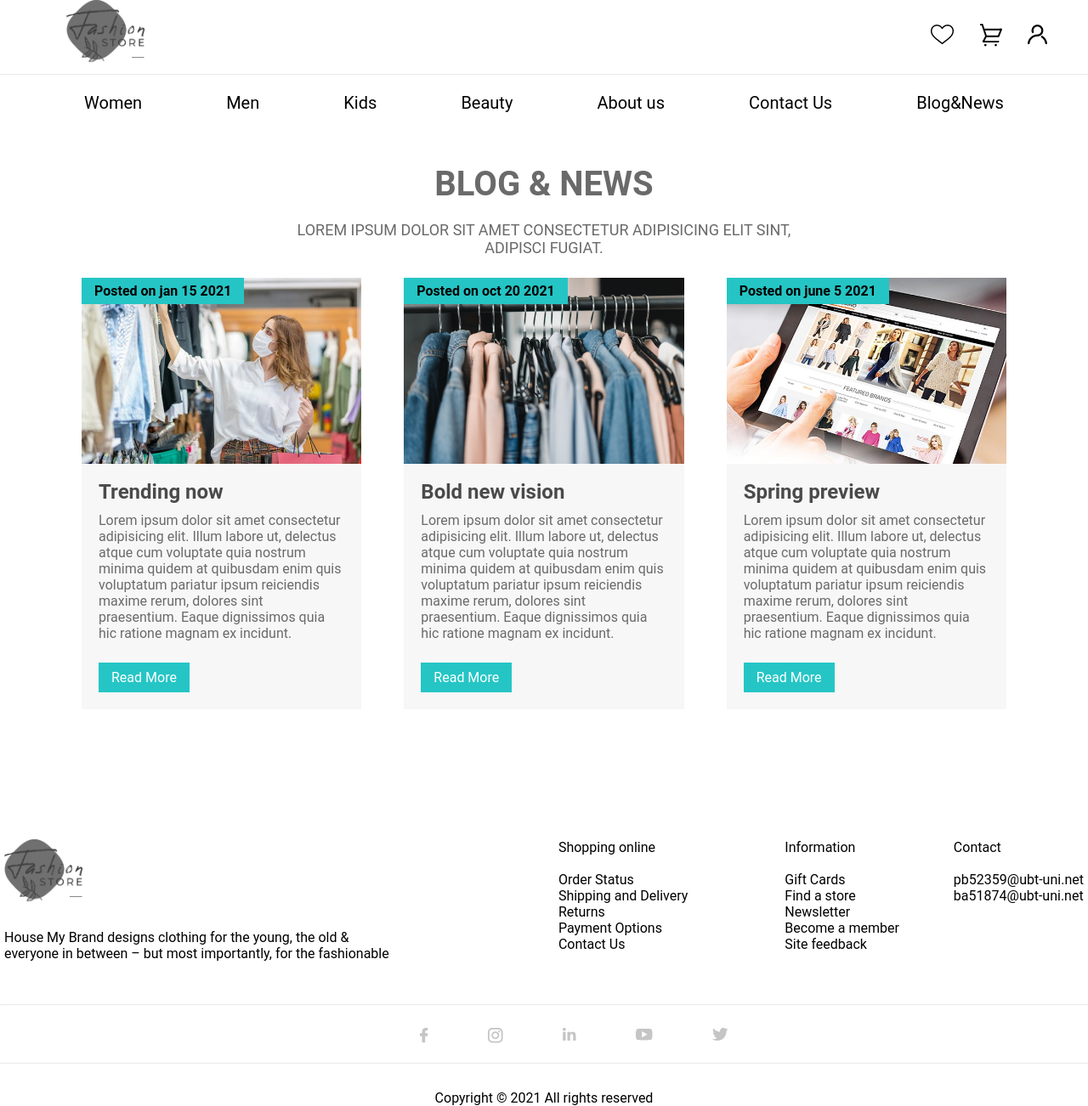
After one commit to blertaaliu6/WEB-Project, a PHP site: the page made by blog&news.html in a window 1280 px wide. The commit adds this page. Shown: the whole page at 85% size. Run offline with PHP 8.4, Linux system fonts and the light colour scheme.

Commit message:
tenthcommit

```diff
--- a/Register.html
+++ b/Register.html
@@ -29,6 +29,7 @@
                 <li class="nav-item"><a href="beauty.html" class="nav-links">Beauty</a></li>
                 <li class="nav-item"><a href="about.html" class="nav-links">About us</a></li>
                 <li class="nav-item"><a href="contact.html" class="nav-links">Contact Us</a></li>
+                <li class="nav-item"><a href="blog&news.html" class="nav-links">Blog&News</a></li>
                 </ul>
           </nav>
       </header>
--- a/about.html
+++ b/about.html
@@ -33,6 +33,7 @@
               <li class="nav-item"><a href="beauty.html" class="nav-links">Beauty</a></li>
               <li class="nav-item"><a href="about.html" class="nav-links">About us</a></li>
               <li class="nav-item"><a href="contact.html" class="nav-links">Contact Us</a></li>
+              <li class="nav-item"><a href="blog&news.html" class="nav-links">Blog&News</a></li>
 
 
 
--- a/beauty.html
+++ b/beauty.html
@@ -36,6 +36,7 @@
               <li class="nav-item"><a href="beauty.html" class="nav-links">Beauty</a></li>
               <li class="nav-item"><a href="about.html" class="nav-links">About us</a></li>
               <li class="nav-item"><a href="contact.html" class="nav-links">Contact Us</a></li>
+              <li class="nav-item"><a href="blog&news.html" class="nav-links">Blog&News</a></li>
 
              </ul>
           </nav>
--- /dev/null
+++ b/blog&news.html
@@ -0,0 +1,198 @@
+<!DOCTYPE html>
+<html lang="en">
+<head>
+    <meta charset="UTF-8">
+    <meta http-equiv="X-UA-Compatible" content="IE=edge">
+    <meta name="viewport" content="width=device-width, initial-scale=1.0">
+    <title>Document</title>
+    <link rel="stylesheet" href="css/blog&news.css">
+</head>
+<body>
+    <header class="header">
+        <div class="top-nav">
+            <div class="container d-flex">
+                <a href="home.html"><img class="logo" src="img/logo-5.png" alt=""></a>
+                <ul class="d-flex">
+                    <li><a href=""><img src="img/6f0a18fad030e38fc7194c6a4c334793.png" alt=""></a></li>
+                    <li><a href=""><img src="img/bdcb0c3f6d67999723518ef3c2ad5494.png" alt=""></a></li>
+                    <li><a href="signin.html"><img src="img/674aaa8a5939fb3fb007e77121fb1581.png" alt=""></a></li>
+                </ul>
+            </div>
+        </div>
+        <hr>
+
+        <nav class="navigation">
+           <ul class="nav-center d-flex">
+                    <li class="nav-item"><a href="womens.html" class="nav-links">Women</a></li>
+                    <li class="nav-item"><a href="men.html" class="nav-links">Men</a></li>
+                    <li class="nav-item"><a href="kids.html" class="nav-links">Kids</a></li>
+                    <li class="nav-item"><a href="beauty.html" class="nav-links">Beauty</a></li>
+                    <li class="nav-item"><a href="about.html" class="nav-links">About us</a></li>
+                    <li class="nav-item"><a href="contact.html" class="nav-links">Contact Us</a></li>
+                    <li class="nav-item"><a href="blog&news.html" class="nav-links">Blog&News</a></li>
+
+             </ul>
+          </nav>
+      </header>
+    <div class="blog-section">
+        <div class="section-content blog">
+            <div class="title">
+                <h2>Blog & News</h2>
+                <p>
+                    Lorem ipsum dolor sit amet consectetur adipisicing elit
+                    Sint, adipisci fugiat.
+                </p>
+            </div>
+            <div class="cards">
+                <div class="card">
+                    <div class="image-section">
+                        <img src="img/blog-news1.jpg" alt="">
+                    </div>
+                    <div class="article">
+                        <h4>Trending now</h4>
+                        <p>
+                            Lorem ipsum dolor sit amet consectetur adipisicing elit.
+                             Illum labore ut, delectus atque cum voluptate quia
+                             nostrum minima quidem at quibusdam enim quis
+                             voluptatum pariatur ipsum reiciendis maxime rerum,
+                             dolores sint praesentium. Eaque dignissimos
+                            quia hic ratione magnam ex incidunt.
+                             </p>
+                        </div>
+                    <div class="blog-view">
+                        <a href="https://guides.loc.gov/fashion-industry" class="button">Read More</a>
+                    </div>
+                    <div class="posted-date">
+                        <p>Posted on jan 15 2021</p>
+                    </div>
+                </div>
+                <div class="card">
+                    <div class="image-section">
+                        <img src="img/blog-news2.jpg" alt="">
+                    </div>
+                    <div class="article">
+                        <h4>Bold new vision</h4>
+                        <p>
+                            Lorem ipsum dolor sit amet consectetur adipisicing elit.
+                             Illum labore ut, delectus atque cum voluptate quia
+                             nostrum minima quidem at quibusdam enim quis
+                             voluptatum pariatur ipsum reiciendis maxime rerum,
+                             dolores sint praesentium. Eaque dignissimos
+                            quia hic ratione magnam ex incidunt.
+                             </p>
+                        </div>
+                    <div class="blog-view">
+                        <a href="https://guides.loc.gov/fashion-industry" class="button">Read More</a>
+                    </div>
+                    <div class="posted-date">
+                        <p>Posted on oct 20 2021</p>
+                    </div>
+                </div>
+                <div class="card">
+                    <div class="image-section">
+                        <img src="img/blog-news3.jpg" alt="">
+                    </div>
+                    <div class="article">
+                        <h4>Spring preview</h4>
+                        <p>
+                            Lorem ipsum dolor sit amet consectetur adipisicing elit.
+                             Illum labore ut, delectus atque cum voluptate quia
+                             nostrum minima quidem at quibusdam enim quis
+                             voluptatum pariatur ipsum reiciendis maxime rerum,
+                             dolores sint praesentium. Eaque dignissimos
+                            quia hic ratione magnam ex incidunt.
+                             </p>
+                        </div>
+                    <div class="blog-view">
+                        <a href="https://guides.loc.gov/fashion-industry" class="button">Read More</a>
+                    </div>
+                    <div class="posted-date">
+                        <p>Posted on june 5 2021</p>
+                    </div>
+                </div>
+            </div>
+        </div>
+    </div>
+
+    <footer>
+        <div class="footer1">
+          <div class="footer-icon">
+            <img class="logo"  src="img/logo-5.png" alt="">
+
+          </div>
+          <br>
+          <div class="footer-text">
+            <p>House My Brand designs clothing for the young, the old & <br>
+              everyone in between – but most importantly, for the fashionable</p>
+          </div>
+
+
+        </div>
+
+        <div class="footer2">
+
+         <ul class="ul-footer">
+
+          <li>Shopping online</li>
+          <br>
+          <li>Order Status</li>
+          <li>Shipping and Delivery</li>
+          <li>Returns</li>
+          <li>Payment Options</li>
+          <li>Contact Us</li>
+
+         </ul>
+        </div>
+
+
+
+        <div class="footer3">
+
+          <ul class="ul-footer2">
+
+           <li class="li11" >Information</li>
+           <br>
+           <li>Gift Cards</li>
+           <li>Find a store</li>
+           <li>Newsletter</li>
+           <li>Become a member</li>
+           <li>Site feedback</li>
+
+          </ul>
+         </div>
+
+
+         <div class="footer4">
+
+          <ul class="ul-footer3">
+
+           <li>Contact</li>
+           <br>
+           <li>pb52359@ubt-uni.net</li>
+           <li>ba51874@ubt-uni.net</li>
+
+
+          </ul>
+         </div>
+
+
+      </footer>
+
+        <hr>
+
+        <div class="socialmedia">
+          <div><img src="img/facebook.png" alt=""></div>
+          <div><img src="img/instagram.png" alt=""></div>
+          <div><img src="img/linkedin.png" alt=""></div>
+          <div><img src="img/youtube.png" alt=""></div>
+          <div><img src="img/twiter.png" alt=""></div>
+
+        </div>
+        <br>
+
+        <hr>
+        <div class="teDrejtat">
+          <p>Copyright © 2021 All rights reserved</p>
+        </div>
+</body>
+</html>
--- a/contact.html
+++ b/contact.html
@@ -11,7 +11,7 @@
     <header class="header">
         <div class="top-nav">
             <div class="container d-flex">
-                <a href="home.html"><img class="logo" src="img/logo-8.png" alt=""></a>
+                <a href="home.html"><img class="logo" src="img/logo-7.png" alt=""></a>
                 <ul class="d-flex">
                     <li><a href=""><img src="img/6f0a18fad030e38fc7194c6a4c334793.png" alt=""></a></li>
                     <li><a href=""><img src="img/bdcb0c3f6d67999723518ef3c2ad5494.png" alt=""></a></li>
@@ -29,6 +29,7 @@
                     <li class="nav-item"><a href="beauty.html" class="nav-links">Beauty</a></li>
                     <li class="nav-item"><a href="about.html" class="nav-links">About us</a></li>
                     <li class="nav-item"><a href="contact.html" class="nav-links">Contact Us</a></li>
+                    <li class="nav-item"><a href="blog&news.html" class="nav-links">Blog&News</a></li>
 
              </ul>
           </nav>
@@ -60,7 +61,7 @@
         <footer>
           <div class="footer1">
             <div class="footer-icon">
-              <img class="logo"  src="img/logo-8.png" alt="">
+              <img class="logo"  src="img/logo-7.png" alt="">
 
             </div>
             <br>
--- /dev/null
+++ b/css/blog&news.css
@@ -0,0 +1,231 @@
+/*==========NavBar===========*/
+*{
+    margin: 0;
+    padding: 0;
+    box-sizing: border-box;
+    font-family: 'Roboto', sans-serif;
+}
+
+.header{
+    z-index: 1000;
+
+}
+
+a {
+    text-decoration: none;
+    color: var(--black);
+  }
+
+  li {
+    list-style: none;
+  }
+
+  .container {
+    max-width: 114rem;
+    margin: 0 auto;
+    padding: 0 3rem;
+
+  }
+
+  .d-flex {
+    display: flex;
+    align-items: center;
+  }
+
+  .top-nav div {
+      justify-content: space-between;
+
+  }
+
+  .top-nav a {
+      padding-left: 30px;
+  }
+  .nav-center{
+    justify-content: space-between;
+    justify-content: space-evenly;
+
+
+  }
+
+  .nav-center li:hover{
+    color: #25c5c5;
+    text-decoration: underline #25c5c5;
+    font-weight: bold;
+  }
+
+ .nav-center li {
+    padding-top: 20px;
+    font-size: 20px;
+
+    color: black;
+
+ }
+
+ .nav-center ul {
+   text-align: center;
+ }
+
+
+.logo {
+  width: 100px;
+
+}
+
+/*================================*/
+/*==========Blog & News===========*/
+.blog-section{
+    width: 100%;
+}
+
+.blog-section .section-content{
+    width: 85%;
+    margin: 20px auto;
+}
+
+.blog-section .section-content .title{
+    width: 60%;
+    text-align: center;
+    margin: auto;
+}
+
+.blog-section .section-content .title h2{
+    padding-top: 40px;
+    font-size: 40px;
+    color: #6a6a6a;
+    text-transform: uppercase;
+    padding-bottom: 20px;
+}
+
+.blog-section .section-content .title p{
+    font-size: 18px;
+    color: #6a6a6a;
+    text-transform: uppercase;
+}
+
+.blog-section .section-content .cards{
+    display: grid;
+    grid-template-columns: repeat(3,1fr);
+    grid-gap: 50px;
+    margin: 25px auto;
+}
+
+.blog-section .section-content .cards .card{
+    width: 100%;
+    background-color: #f7f7f7;
+    position: relative;
+}
+
+.blog-section .section-content .cards .card img{
+    width: 100%;
+    height:auto ;
+}
+
+.blog-section .section-content .cards .card .article{
+    padding: 15px 20px;
+}
+
+.blog-section .section-content .cards .card .article h4{
+   font-size: 24px;
+   color: #4a4a4a;
+}
+
+
+.blog-section .section-content .cards .card .article p{
+    font-size: 16px;
+    margin: 10px 0px;
+    color: #6a6a6a;
+ }
+
+ .blog-section .section-content .cards .card a{
+     text-decoration: none;
+     display: inline-block;
+     background-color: #25c5c5;
+     padding: 8px 15px;
+     margin-left: 20px;
+     color: #fff;
+     margin-bottom: 20px;
+ }
+
+ .blog-section .section-content .cards .card .posted-date p{
+     font-weight: 600;
+     position: absolute;
+     top: 0;
+     left: 0;
+     display: inline-block;
+     background-color:#25c5c5 ;
+     padding: 6px 15px;
+ }
+
+@media screen and (max-width:992px){
+    .blog-section .section-content .cards{
+        grid-template-columns: repeat(2,1fr);
+
+    }
+}
+
+@media screen and (max-width:768px){
+    .blog-section .section-content .cards{
+        grid-template-columns:1fr ;
+
+    }
+}
+
+/*=======================*/
+/*==========Footer===========*/
+footer{
+    display: flex;
+    padding-top: 10%;
+    justify-content: center;
+  }
+  .footer1 {
+
+    padding-right: 4%;
+    padding-bottom: 50px;
+
+  }
+
+  .footer2 {
+    margin-left: 20px;
+    padding-left: 10%;
+
+  }
+
+
+  .footer3 {
+    margin-left: 50px;
+    padding-left: 5%;
+
+  }
+
+  .footer4{
+    padding-left: 5%;
+  }
+
+  .socialmedia{
+
+    padding-top: 2%;
+    display: flex;
+    justify-content: center;
+
+  }
+
+  .socialmedia >div img {
+    padding-left: 70px;
+  }
+
+
+  .teDrejtat {
+    padding-top: 30px;
+    text-align: center;
+  }
+
+
+  hr {
+    opacity: 0.2;
+  }
+
+  #nike-text{
+
+    color: #FF4F04;
+
+  }
--- a/css/contact.css
+++ b/css/contact.css
@@ -124,7 +124,7 @@ input[type="submit"] {
   margin-top: 30px;
   width: 90%;
   max-width: 200px;
-  background: linear-gradient(to right, rgb(255, 0, 106),rgb(255, 67, 61));
+  background: linear-gradient(to right, #234de8,#a023e8);
   color: white;
   font-size: 17px;
   cursor: pointer;
--- a/home.html
+++ b/home.html
@@ -29,6 +29,7 @@
                     <li class="nav-item"><a href="beauty.html" class="nav-links">Beauty</a></li>
                     <li class="nav-item"><a href="about.html" class="nav-links">About us</a></li>
                     <li class="nav-item"><a href="contact.html" class="nav-links">Contact Us</a></li>
+                    <li class="nav-item"><a href="blog&news.html" class="nav-links">Blog&News</a></li>
 
              </ul>
           </nav>
--- a/kids.html
+++ b/kids.html
@@ -33,6 +33,7 @@
               <li class="nav-item"><a href="beauty.html" class="nav-links">Beauty</a></li>
               <li class="nav-item"><a href="about.html" class="nav-links">About us</a></li>
               <li class="nav-item"><a href="contact.html" class="nav-links">Contact Us</a></li>
+              <li class="nav-item"><a href="blog&news.html" class="nav-links">Blog&News</a></li>
 
 
              </ul>
--- a/men.html
+++ b/men.html
@@ -33,6 +33,7 @@
               <li class="nav-item"><a href="beauty.html" class="nav-links">Beauty</a></li>
               <li class="nav-item"><a href="about.html" class="nav-links">About us</a></li>
               <li class="nav-item"><a href="contact.html" class="nav-links">Contact Us</a></li>
+              <li class="nav-item"><a href="blog&news.html" class="nav-links">Blog&News</a></li>
 
              </ul>
           </nav>
--- a/signin.html
+++ b/signin.html
@@ -29,6 +29,7 @@
               <li class="nav-item"><a href="beauty.html" class="nav-links">Beauty</a></li>
               <li class="nav-item"><a href="about.html" class="nav-links">About us</a></li>
               <li class="nav-item"><a href="contact.html" class="nav-links">Contact Us</a></li>
+              <li class="nav-item"><a href="blog&news.html" class="nav-links">Blog&News</a></li>
              </ul>
           </nav>
       </header>
--- a/womens.html
+++ b/womens.html
@@ -33,6 +33,7 @@
               <li class="nav-item"><a href="beauty.html" class="nav-links">Beauty</a></li>
               <li class="nav-item"><a href="about.html" class="nav-links">About us</a></li>
               <li class="nav-item"><a href="contact.html" class="nav-links">Contact Us</a></li>
+              <li class="nav-item"><a href="blog&news.html" class="nav-links">Blog&News</a></li>
 
 
              </ul>
```
Also changed, not shown: css/product-cart.css (added, +14 -0 lines), js/product-cart.js (added, +62 -0 lines), product-cart.html (added, +57 -0 lines), img/blog-news1.jpg (added), img/blog-news2.jpg (added), img/blog-news3.jpg (added).
